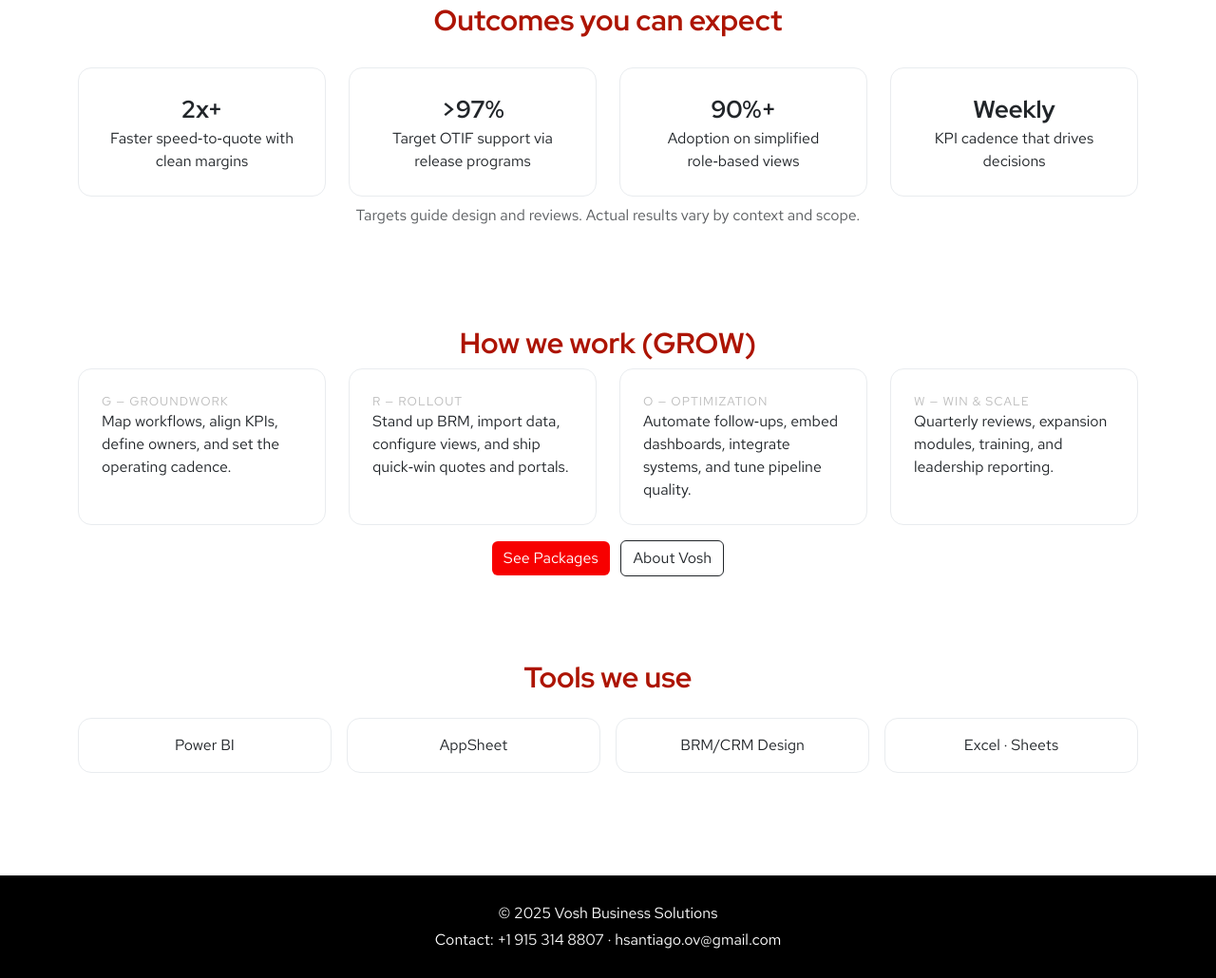
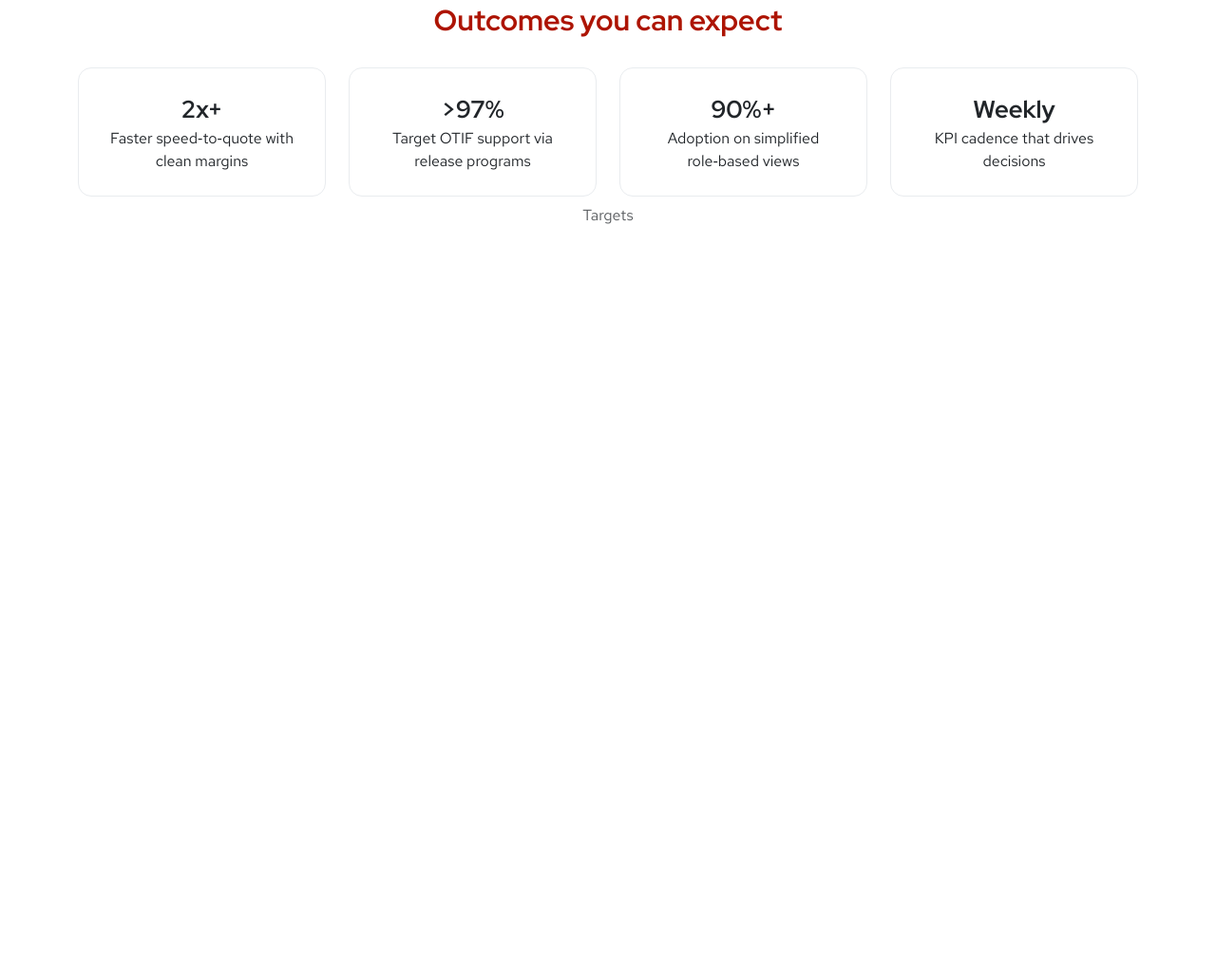
Before and after one commit to hsantiagoov91/hsantiagoov91.github.io, a plain HTML site: page index.html in a window 1280 px wide. Shown: the part 954-1984 px from the top of the page at 95% size. After the commit the page ends 1257 px from the top, so only its background shows below. Drawn offline with nearby package versions, Linux system fonts and the light colour scheme.

Commit message:
Update index.html

```diff
--- a/index.html
+++ b/index.html
@@ -154,64 +154,4 @@
         </div>
       </div>
     </div>
-    <p class="text-center text-muted mt-2">Targets guide design and reviews. Actual results vary by context and scope.</p>
-  </section>
-
-  <!-- GROW Teaser -->
-  <section class="container pb-5">
-    <h2 class="section-title text-center">How we work (GROW)</h2>
-    <div class="row g-4">
-      <div class="col-12 col-lg-3">
-        <div class="card p-4 h-100">
-          <span class="eyebrow">G — Groundwork</span>
-          <p class="mb-0">Map workflows, align KPIs, define owners, and set the operating cadence.</p>
-        </div>
-      </div>
-      <div class="col-12 col-lg-3">
-        <div class="card p-4 h-100">
-          <span class="eyebrow">R — Rollout</span>
-          <p class="mb-0">Stand up BRM, import data, configure views, and ship quick‑win quotes and portals.</p>
-        </div>
-      </div>
-      <div class="col-12 col-lg-3">
-        <div class="card p-4 h-100">
-          <span class="eyebrow">O — Optimization</span>
-          <p class="mb-0">Automate follow‑ups, embed dashboards, integrate systems, and tune pipeline quality.</p>
-        </div>
-      </div>
-      <div class="col-12 col-lg-3">
-        <div class="card p-4 h-100">
-          <span class="eyebrow">W — Win & Scale</span>
-          <p class="mb-0">Quarterly reviews, expansion modules, training, and leadership reporting.</p>
-        </div>
-      </div>
-    </div>
-    <div class="text-center mt-3">
-      <a href="services.html" class="btn btn-primary">See Packages</a>
-      <a href="about.html" class="btn btn-outline-dark ms-2">About Vosh</a>
-    </div>
-  </section>
-
-  <!-- Toolstack Strip -->
-  <section class="container pb-5">
-    <h2 class="section-title text-center">Tools we use</h2>
-    <div class="row g-3 mt-1">
-      <div class="col-6 col-md-3"><div class="card p-3 text-center">Power BI</div></div>
-      <div class="col-6 col-md-3"><div class="card p-3 text-center">AppSheet</div></div>
-      <div class="col-6 col-md-3"><div class="card p-3 text-center">BRM/CRM Design</div></div>
-      <div class="col-6 col-md-3"><div class="card p-3 text-center">Excel · Sheets</div></div>
-    </div>
-  </section>
-
-  <!-- Footer -->
-  <footer class="footer">
-    <div class="container text-center">
-      <p class="mb-1">&copy; 2025 Vosh Business Solutions</p>
-      <p class="mb-0">Contact: <a class="link-inverse" href="tel:+19153148807">+1 915 314 8807</a> · <a class="link-inverse" href="mailto:hsantiago.ov@gmail.com">hsantiago.ov@gmail.com</a></p>
-    </div>
-  </footer>
-
-  <!-- Bootstrap JS -->
-  <script src="https://cdn.jsdelivr.net/npm/bootstrap@5.3.3/dist/js/bootstrap.bundle.min.js"></script>
-</body>
-</html>
+    <p class="text-center text-muted mt-2">Targets
```
